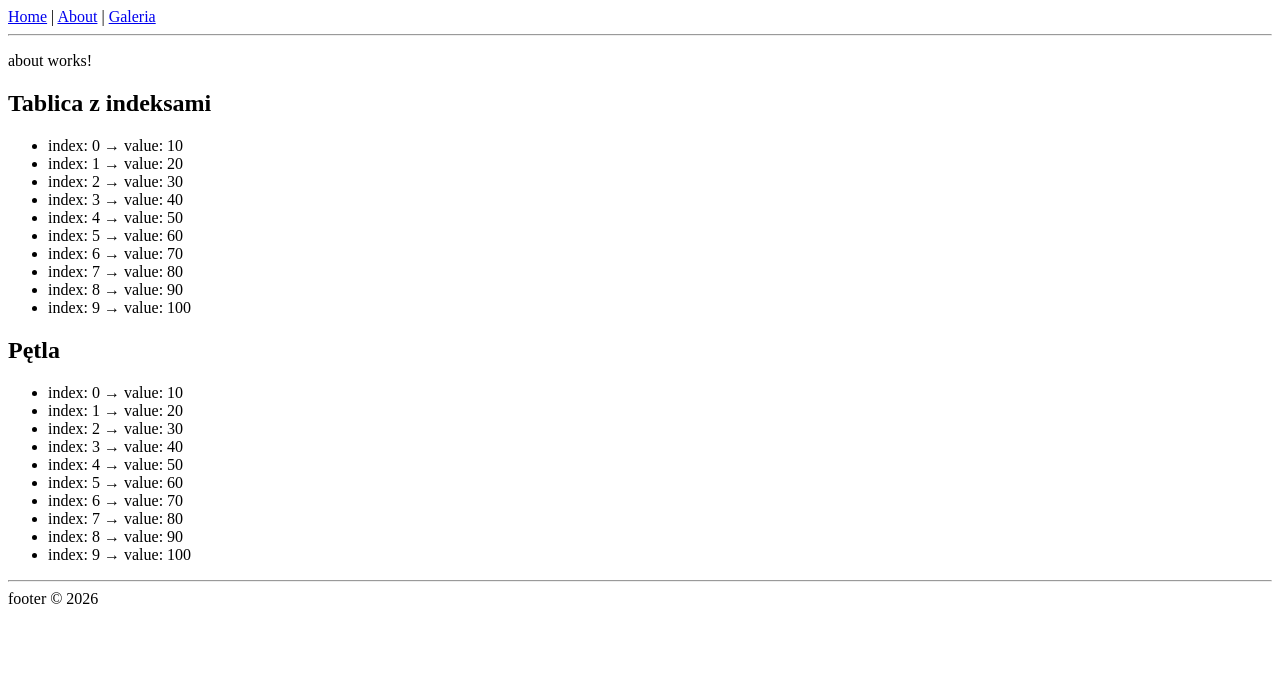
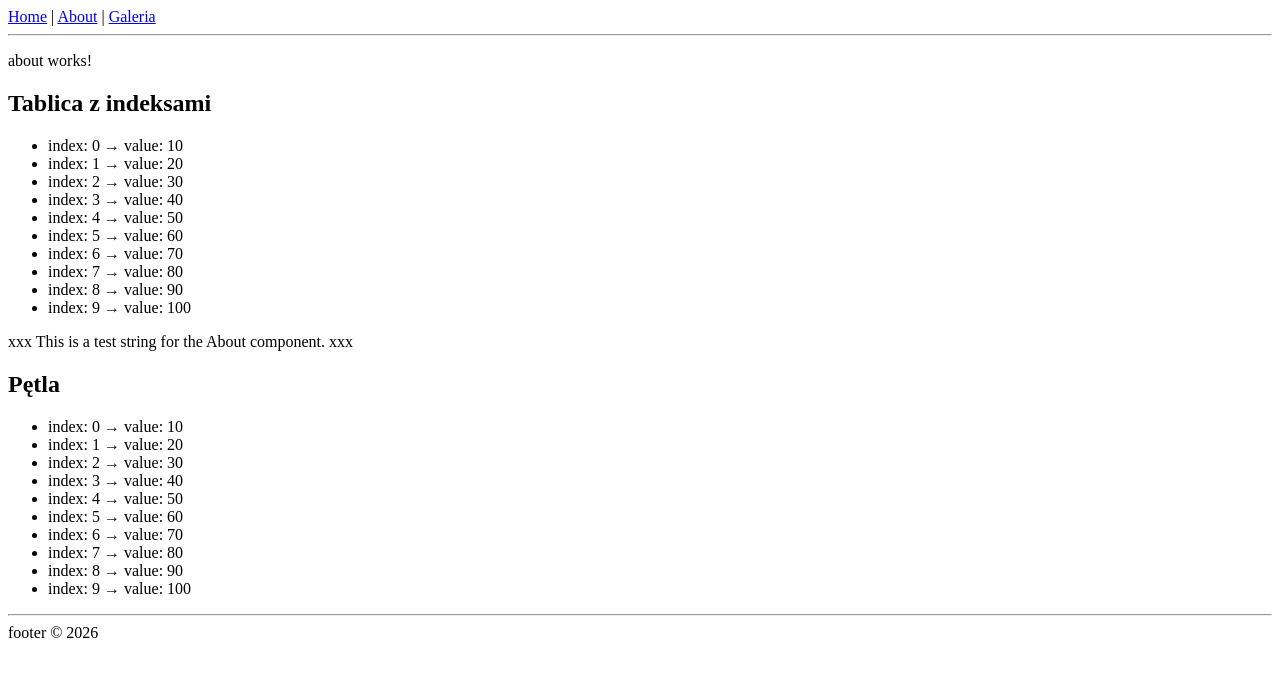
Before and after one commit to User001259/Calculation_Project, an Angular app: page /about in a window 1280 px wide. Shown: the top 676 px of the page. Built offline with nearby package versions, Linux system fonts and the light colour scheme.

Commit message:
Added new sites by Synoise.

```diff
--- a/src/app/app.ts
+++ b/src/app/app.ts
@@ -2,6 +2,7 @@ import { Component, signal } from '@angular/core';
 import { RouterOutlet,RouterLink } from '@angular/router';
 
 @Component({
+  standalone: true,
   selector: 'app-root',
   imports: [RouterOutlet, RouterLink],
   templateUrl: './app.html',
--- a/src/app/pages/about/about.html
+++ b/src/app/pages/about/about.html
@@ -10,6 +10,10 @@
   }
 </ul>
 
+xxx
+{{test123}}
+xxx
+
 <h2>Pętla</h2>
 
 <ul>
--- a/src/app/pages/about/about.ts
+++ b/src/app/pages/about/about.ts
@@ -10,4 +10,5 @@ export class About {
 
   data: number[] = [10, 20, 30, 40, 50, 60, 70, 80, 90, 100];
 
+  test123:string = "This is a test string for the About component.";
 }
```
